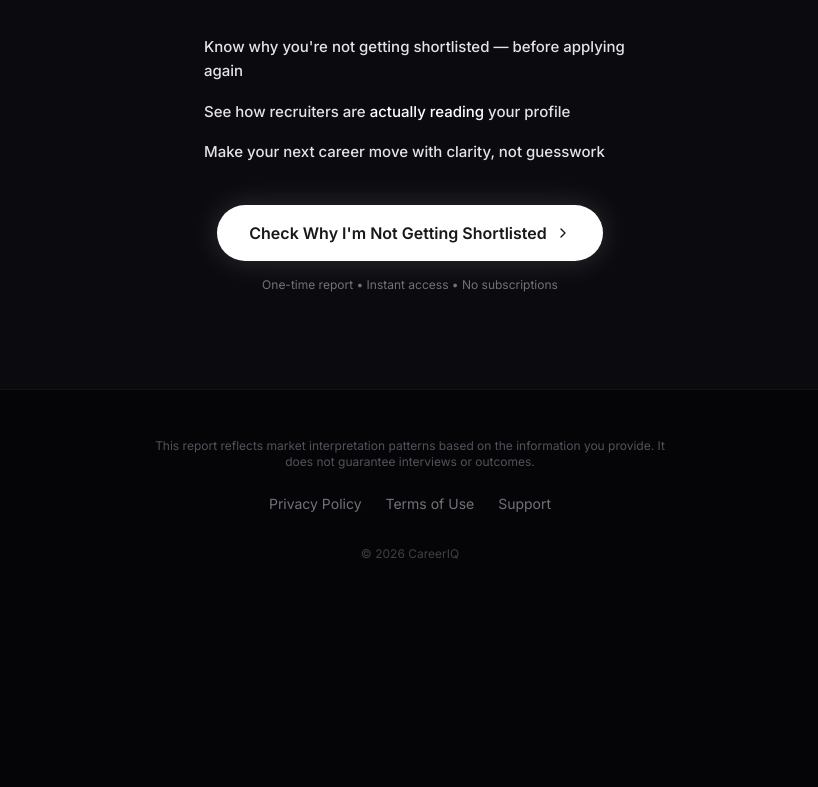
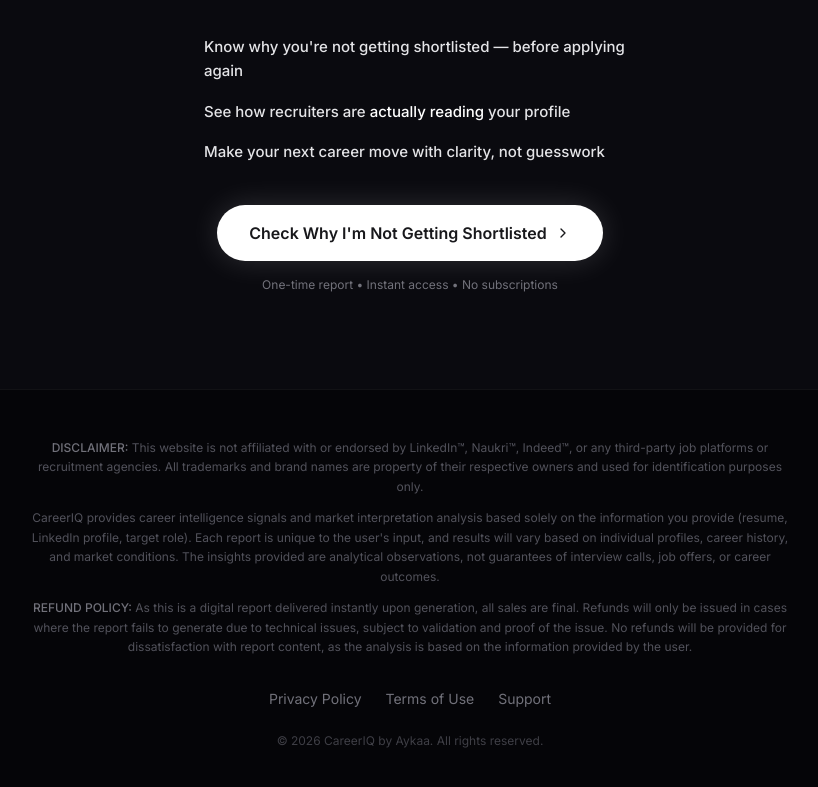
Before and after one commit to Aykaa-akki/Career-IQ-Prod, a React (Create React App) app in the folder frontend/: page / in a window 1280 px wide. Shown: the part 5322-6109 px from the top of the page, without its empty margins (230-1048 px from the left). Before the commit the page ends 5932 px from the top, so only its background shows below. Built offline with nearby package versions, Linux system fonts and the light colour scheme; no server answers.

Commit message:
auto-commit for 3cc8de6e-4800-4d77-a2a8-3a18b718967e

```diff
--- a/frontend/src/pages/LandingPage.jsx
+++ b/frontend/src/pages/LandingPage.jsx
@@ -1632,23 +1632,30 @@ export default function LandingPage() {
 
       {/* ===== SECTION 10: FOOTER ===== */}
       <footer className="px-4 py-12 border-t border-white/5">
-        <div className="max-w-3xl mx-auto text-center">
+        <div className="max-w-4xl mx-auto text-center">
           {/* Disclaimer */}
-          <p className="text-zinc-600 text-xs mb-6 max-w-lg mx-auto">
-            This report reflects market interpretation patterns based on the information you provide.
-            It does not guarantee interviews or outcomes.
-          </p>
+          <div className="text-zinc-600 text-xs mb-8 max-w-3xl mx-auto leading-relaxed space-y-3">
+            <p>
+              <span className="text-zinc-500 font-medium">DISCLAIMER:</span> This website is not affiliated with or endorsed by LinkedIn™, Naukri™, Indeed™, or any third-party job platforms or recruitment agencies. All trademarks and brand names are property of their respective owners and used for identification purposes only.
+            </p>
+            <p>
+              CareerIQ provides career intelligence signals and market interpretation analysis based solely on the information you provide (resume, LinkedIn profile, target role). Each report is unique to the user's input, and results will vary based on individual profiles, career history, and market conditions. The insights provided are analytical observations, not guarantees of interview calls, job offers, or career outcomes.
+            </p>
+            <p>
+              <span className="text-zinc-500 font-medium">REFUND POLICY:</span> As this is a digital report delivered instantly upon generation, all sales are final. Refunds will only be issued in cases where the report fails to generate due to technical issues, subject to validation and proof of the issue. No refunds will be provided for dissatisfaction with report content, as the analysis is based on the information provided by the user.
+            </p>
+          </div>
 
           {/* Footer Links */}
-          <div className="flex justify-center gap-6 text-zinc-500 text-sm">
-            <a href="/privacy" className="hover:text-zinc-300 transition-colors">Privacy Policy</a>
-            <a href="/terms" className="hover:text-zinc-300 transition-colors">Terms of Use</a>
-            <a href="mailto:support@careeriq.in" className="hover:text-zinc-300 transition-colors">Support</a>
+          <div className="flex justify-center gap-6 text-zinc-500 text-sm mb-6">
+            <a href="/privacy-policy" className="hover:text-zinc-300 transition-colors">Privacy Policy</a>
+            <a href="/terms-of-use" className="hover:text-zinc-300 transition-colors">Terms of Use</a>
+            <a href="mailto:support.career-iq@aykaa.me" className="hover:text-zinc-300 transition-colors">Support</a>
           </div>
 
           {/* Brand */}
-          <p className="text-zinc-700 text-xs mt-8">
-            © {new Date().getFullYear()} CareerIQ
+          <p className="text-zinc-700 text-xs">
+            © {new Date().getFullYear()} CareerIQ by Aykaa. All rights reserved.
           </p>
         </div>
       </footer>
```
